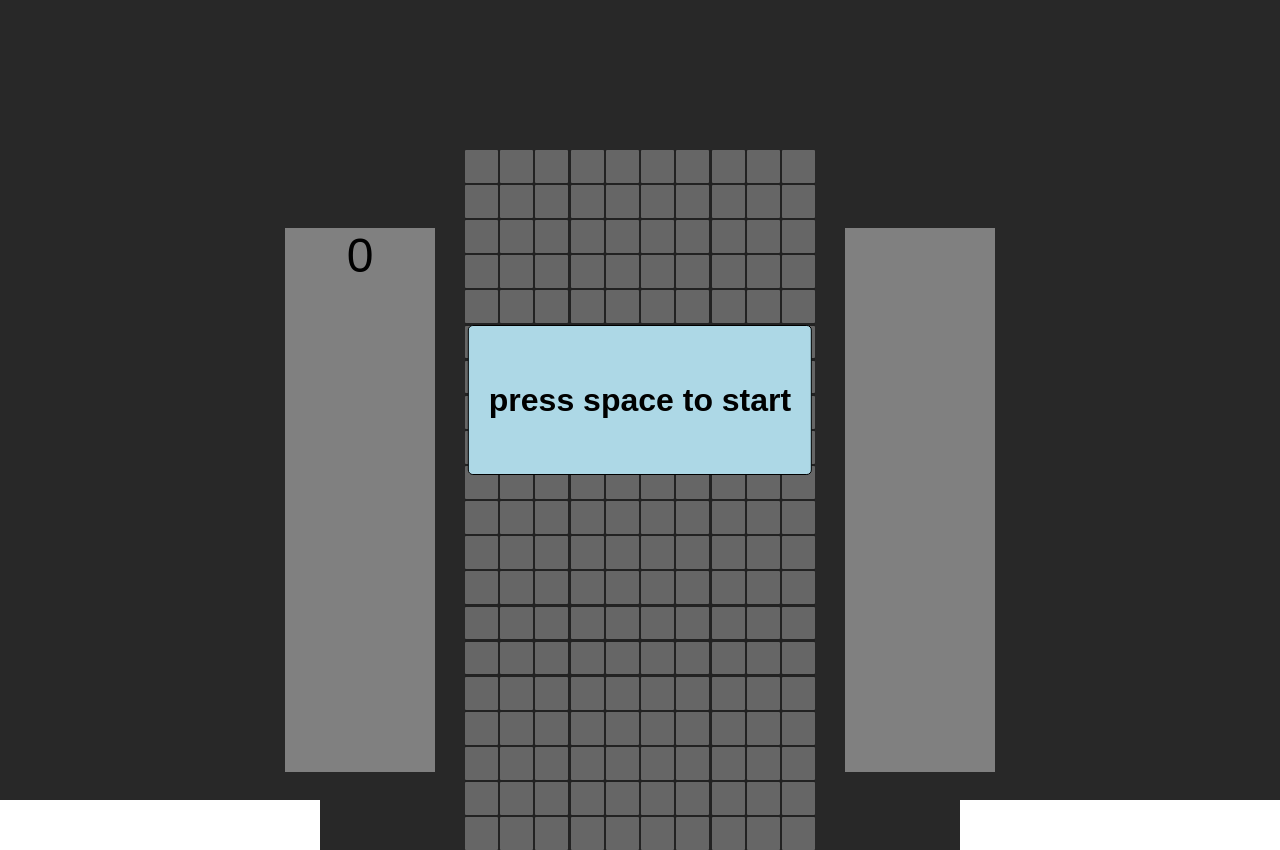
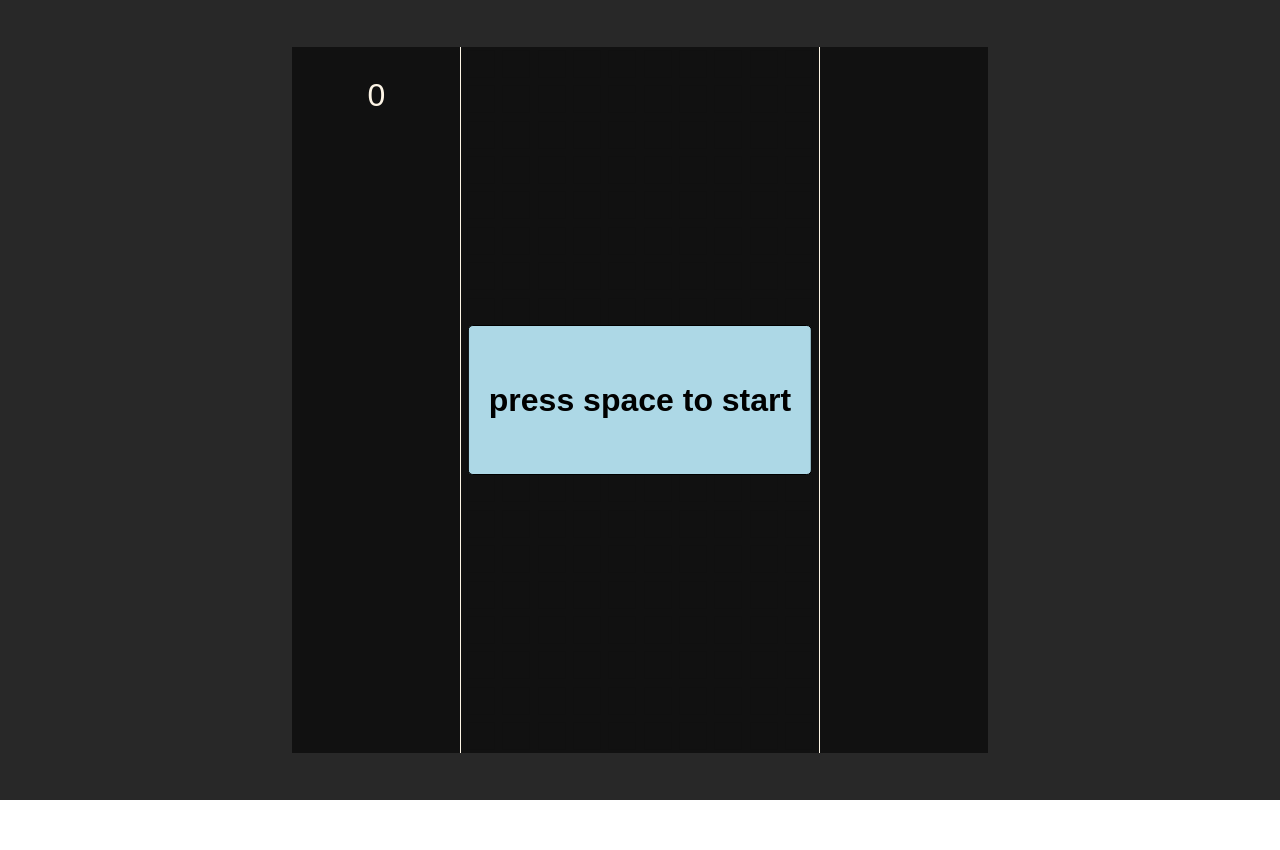
Before and after one commit to Dragonfyle/Tetris, a React (Vite) app: page / in a window 1280 px wide. After the commit the page ends 800 px from the top, so only its background shows below. Built offline with nearby package versions, Linux system fonts and the light colour scheme; a web font is replaced by a local one.

Commit message:
fix styles, center board and modal

```diff
--- a/src/components/GameBoard/GameBoard.parts.ts
+++ b/src/components/GameBoard/GameBoard.parts.ts
@@ -3,8 +3,6 @@ import styled from "styled-components";
 export const Wrapper = styled.div`
   display: flex;
   justify-content: center;
-  height: 700px;
-  background-color: black;
 `;
 
 export const Board = styled.div`
@@ -12,14 +10,32 @@ export const Board = styled.div`
   grid-template-columns: repeat(10, 1fr);
   grid-template-rows: repeat(20, 1fr);
   grid-gap: 2.4px;
-  min-width: 350px;
-  height: 700px;
-  background-color: #222;
+  width: 100%;
+  border-left: 1px solid oldlace;
+  border-right: 1px solid oldlace;
+  background-color: #111;
+  padding: 0 3px 0 3px;
 `;
 
 export const Square = styled.div<{ $filled: boolean }>`
-  width: 100%;
-  height: 100%;
-  background-color: ${({ $filled }) => ($filled ? "#a42" : "#666")};
+  position: relative;
+  width: 33px;
+  height: 33px;
+  background: ${({ $filled }) =>
+    $filled
+      ? "linear-gradient(130deg, rgba(255,0,0,1) 0%, rgba(250,142,0,1) 47%, rgba(227,152,0,1) 74%)"
+      : "none"};
   border-radius: 1px;
+  box-sizing: border-box;
+
+  &::before {
+    content: "";
+    width: calc(100% - 6px);
+    height: calc(100% - 6px);
+    position: absolute;
+    top: 50%;
+    left: 50%;
+    transform: translate(-50%, -50%);
+    background-color: #111;
+  }
 `;
--- a/src/components/GameBoard/GameBoard.tsx
+++ b/src/components/GameBoard/GameBoard.tsx
@@ -103,6 +103,7 @@ export default function GameBoard({
     numRowsFilled
   );
 
+  console.log(staticBlocksMatrix);
   useFallingBlock({
     endFallHandler,
     setActiveBlock,
--- a/src/components/LeftUI/LeftUI.tsx
+++ b/src/components/LeftUI/LeftUI.tsx
@@ -5,7 +5,7 @@ import { LeftUIProps } from "./LeftUI.types";
 
 export default function LeftUI({ score }: LeftUIProps) {
   return (
-    <UI justify={"flex-end"}>
+    <UI justify={"center"}>
       <Score score={score} />
     </UI>
   );
--- a/src/components/MainCanvas/MainCanvas.parts.ts
+++ b/src/components/MainCanvas/MainCanvas.parts.ts
@@ -4,29 +4,12 @@ export const Canvas = styled.div`
   display: flex;
   justify-content: center;
   align-items: center;
+  background-color: #282828;
   width: 100vw;
   height: 100vh;
-  background-color: #282828;
 `;
 
-export const Wrapper = styled.div`
-  display: flex;
-  align-items: center;
-  justify-content: space-around;
+export const ContentWrapper = styled.div`
+  display: grid;
+  grid-template-columns: 1.4fr 3fr 1.4fr;
 `;
-
-export const Flexbox = styled.div`
-  display: flex;
-  flex-direction: column;
-  justify-content: center;
-  align-items: center;
-  gap: 200px;
-  width: 50%;
-  background-color: #282828;
-`;
-
-export const ButtonWrapper = styled.div`
-  display: flex;
-  justify-content: flex-start;
-  width: 100%;
-`;
--- a/src/components/MainCanvas/MainCanvas.tsx
+++ b/src/components/MainCanvas/MainCanvas.tsx
@@ -13,9 +13,7 @@ export default function MainCanvas({
 }: MainCanvasProps) {
   return (
     <P.Canvas>
-      <P.Flexbox>
-        <P.ButtonWrapper></P.ButtonWrapper>
-        <P.Wrapper>
+      <P.ContentWrapper>
         <LeftUI score={score} />
         <GameBoard
           numRowsFilled={numRowsFilled}
@@ -24,8 +22,7 @@ export default function MainCanvas({
           setIsRunning={setIsRunning}
         ></GameBoard>
         <RightUI />
-        </P.Wrapper>
-      </P.Flexbox>
+      </P.ContentWrapper>
     </P.Canvas>
   );
 }
--- a/src/components/RightUI/RightUI.tsx
+++ b/src/components/RightUI/RightUI.tsx
@@ -2,5 +2,5 @@
 import UI from "$components/UI/UI";
 
 export default function RightUI() {
-  return <UI justify="flex-start" />;
+  return <UI justify="center" />;
 }
--- a/src/components/Score/Score.parts.ts
+++ b/src/components/Score/Score.parts.ts
@@ -3,5 +3,9 @@ import styled from "styled-components";
 export const ScoreWrapper = styled.div`
   display: flex;
   font-family: "Tektur", sans-serif;
-  font-size: 3rem;
+  font-size: 2rem;
+  color: oldlace;
+  padding-top: 30px;
+  padding-bottom: 30px;
+  width: 100%;
 `;
--- a/src/components/UI/UI.parts.ts
+++ b/src/components/UI/UI.parts.ts
@@ -2,17 +2,15 @@ import styled from "styled-components";
 
 export const Wrapper = styled.div<{ $justify: string }>`
   display: flex;
-  width: 33%;
   justify-content: ${({ $justify }) => $justify};
-  align-items: center;
-  height: 700px;
-  padding: 30px;
+  align-items: flex-start;
+  background-color: #111;
+  height: 100%;
+  width: 100%;
 `;
 
 export const StatsColumn = styled.section`
   display: flex;
   justify-content: center;
-  width: 150px;
-  height: 85%;
-  background-color: gray;
+  align-items: center;
 `;
```
Lines whose indentation alone changed are shown as unchanged.
